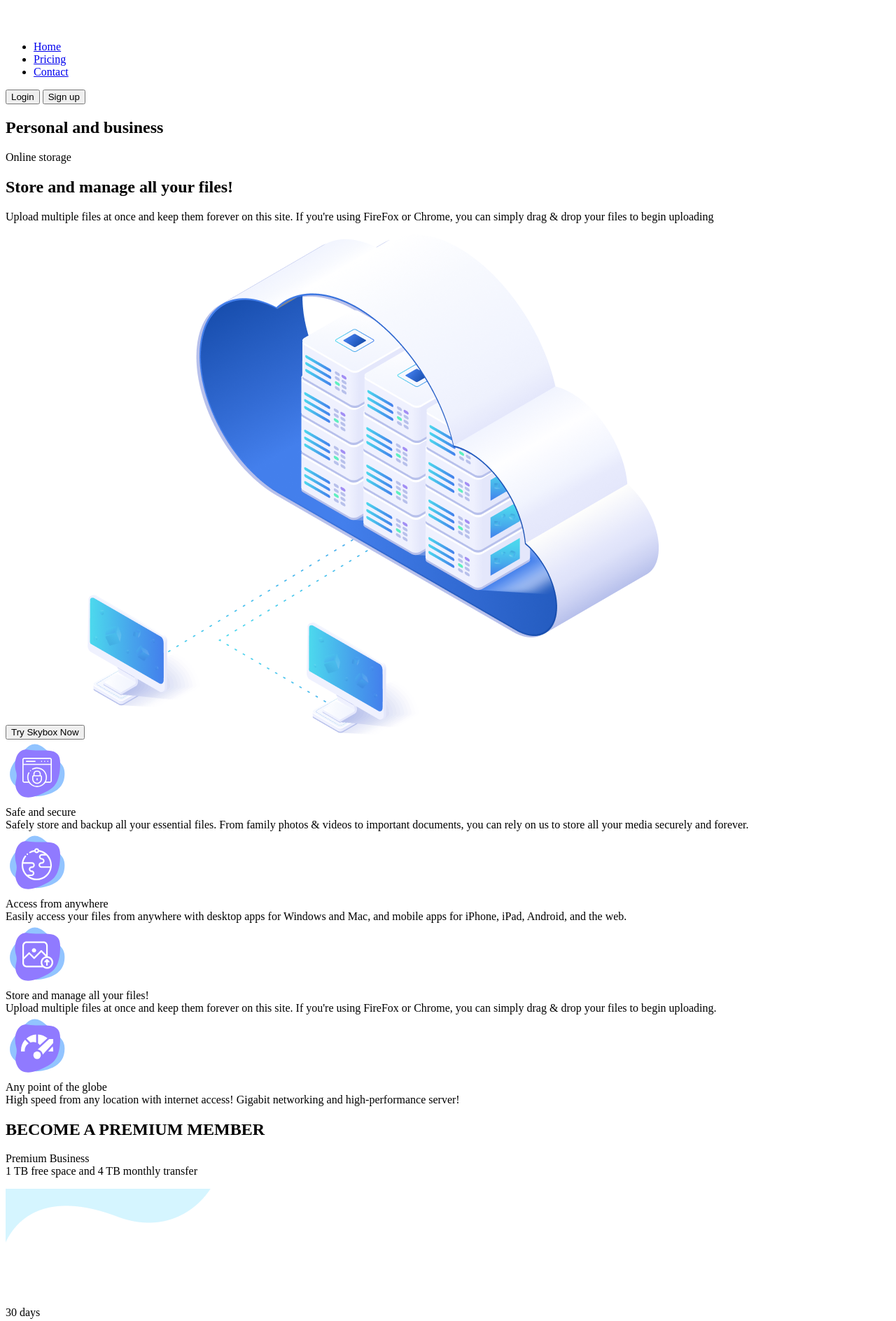
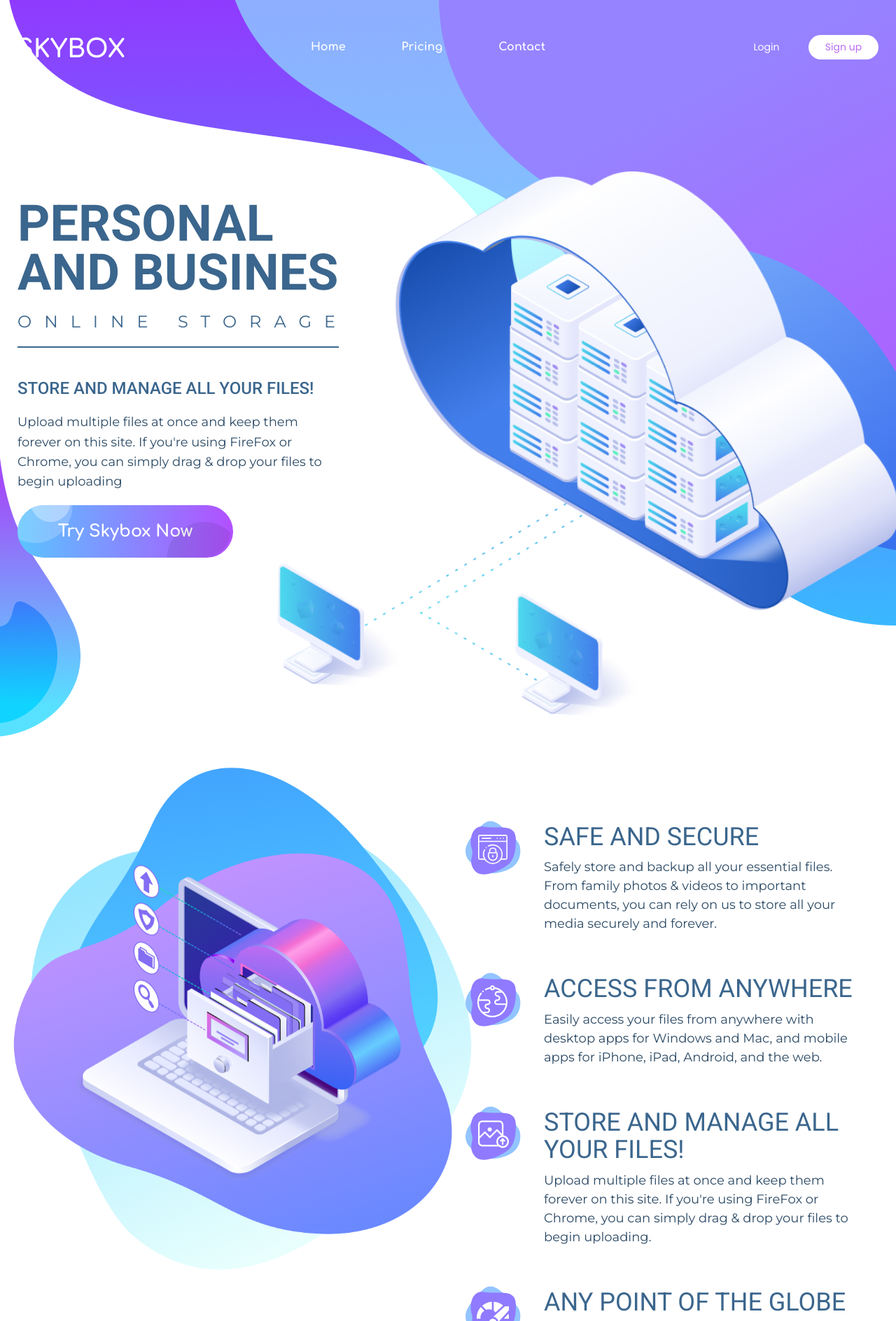
Before and after one commit to Resedare/pet-landing, a plain HTML site: page index.html in a window 1280 px wide. Shown: the top 1888 px of the page at 70% size. Drawn offline with Linux system fonts and the light colour scheme.

Commit message:
styles for header and feature

```diff
--- /dev/null
+++ b/css/reset.css
@@ -0,0 +1,43 @@
+html, body, div, span, applet, object, iframe,
+h1, h2, h3, h4, h5, h6, p, blockquote, pre,
+a, abbr, acronym, address, big, cite, code,
+del, dfn, em, img, ins, kbd, q, s, samp,
+small, strike, strong, sub, sup, tt, var,
+b, u, i, center,
+dl, dt, dd, ol, ul, li,
+fieldset, form, label, legend,
+table, caption, tbody, tfoot, thead, tr, th, td,
+article, aside, canvas, details, embed,
+figure, figcaption, footer, header, hgroup,
+menu, nav, output, ruby, section, summary,
+time, mark, audio, video {
+	margin: 0;
+	padding: 0;
+	border: 0;
+	font-size: 100%;
+	font: inherit;
+	vertical-align: baseline;
+}
+/* HTML5 display-role reset for older browsers */
+article, aside, details, figcaption, figure,
+footer, header, hgroup, menu, nav, section {
+	display: block;
+}
+body {
+	line-height: 1;
+}
+ol, ul {
+	list-style: none;
+}
+blockquote, q {
+	quotes: none;
+}
+blockquote:before, blockquote:after,
+q:before, q:after {
+	content: '';
+	content: none;
+}
+table {
+	border-collapse: collapse;
+	border-spacing: 0;
+}
--- a/css/style.css
+++ b/css/style.css
@@ -0,0 +1,310 @@
+:root {
+    --primary-text: #3B668D;
+    --secondary-text: #2B4964;
+}
+
+.background-home {
+    background-image: url("/assets/img/header-background.jpg");
+    background-repeat: no-repeat;
+    padding-bottom: 270px;
+}
+.container {
+    max-width: 1250px;
+    margin: 0 auto;
+}
+.navigation {
+    padding: 50px 10px;
+    display: flex;
+    justify-content: space-between;
+    align-items: center;
+    margin-bottom: 150px;
+    flex-wrap: wrap;
+}
+.logo {
+}
+.navigation__logo {
+}
+.navigation__list {
+    display: flex;
+    list-style: none;
+    gap: 80px;
+}
+.navigation__item {
+}
+.navigation__link {
+    display: inline-block;
+    font-family: "Comfortaa", sans-serif;
+    text-decoration: none;
+    color: white;
+    font-weight: bold;
+}
+.navigation__link::after {
+    display: block;
+    content: "";
+    width: 0%;
+    height: 2px;
+    background-color: white;
+    transition: 0.3s ease-in-out;
+}
+.navigation__link:hover::after {
+    width: 100%;
+}
+.navigation__auth {
+    display: flex;
+    gap: 10px;
+}
+.navigation__auth-login, .navigation__auth-sign-up {
+    font-family: "Poppins", sans-serif;
+    background-color: transparent;
+    color: white;
+    border: none;
+    width: 100px;
+    height: 35px;
+    border-radius: 20px;
+    font-size: 14px;
+    transition: 0.3s;
+}
+.navigation__auth-login {
+}
+.navigation__auth-sign-up {
+    background-color: white;
+    color: #BB6DF3;
+}
+.navigation__auth-login:hover  {
+    background-color: white;
+    color: #BB6DF3;
+}
+.navigation__auth-sign-up:hover {
+    transform: scale(110%);
+}
+.header {
+    padding: 0 10px;
+    width: 100%;
+    position: relative;
+}
+.header__inner {
+    max-width: 459px;
+}
+.header__title {
+    font-family: "Roboto", sans-serif;
+    font-weight: bold;
+    font-size: 72px;
+    line-height: 70px;
+    text-transform: uppercase;
+    color: var(--primary-text)
+}
+.header__title-secondary {
+    font-family: "Montserrat", sans-serif;
+    font-size: 24px;
+    line-height: 70px;
+    letter-spacing: 0.75em;
+    margin-right: -0.75em;
+    text-transform: uppercase;
+    color: var(--primary-text)
+
+}
+.header__line {
+    height: 2px;
+    background-color: var(--primary-text);
+    margin-bottom: 40px;
+}
+.header__subtitle {
+    font-family: "Roboto", sans-serif;
+    font-weight:500;
+    font-size: 24px;
+    line-height: 156%;
+    color: var(--primary-text);
+    text-transform: uppercase;
+    margin-bottom: 15px;
+}
+.header__information {
+    font-family: "Montserrat", sans-serif;
+    font-size: 18px;
+    font-weight: 400;
+    color: var(--secondary-text);
+    letter-spacing: 7.5%;
+    line-height: 156%;
+    margin-bottom: 20px;
+}
+.header__try-btn {
+    position: relative;
+    overflow: hidden;
+    width: 308px;
+    height: 75px;
+    border-radius: 50px;
+    font-family: "Comfortaa", sans-serif;
+    font-size: 24px;
+    font-weight: bold;
+    border: none;
+    background: linear-gradient(90deg, #5AC4FF 0, #B250FF 100%);
+    color: white;
+    cursor: pointer;
+}
+.header__try-btn::before {
+    content: '';
+    position: absolute;
+    top: 0;
+    left: 0;
+    width: 100%;
+    height: 100%;
+    background: url(/assets/img/button-background.png) no-repeat;
+    z-index: 1;
+    transition: transform 0.3s ease;
+
+}
+.header__try-btn:hover::before {
+    transform: rotateX(180deg)
+}
+.header__figure {
+    width: 70%;
+    position: absolute;
+    top: -50px;
+    right: 0;
+    animation: moveUpDown 4s ease-in-out infinite;
+    pointer-events: none;
+}
+.main-content {
+}
+.features {
+    background-image: url('/assets/img/features-background.jpg');
+    background-size: 60%;
+    background-repeat: no-repeat;
+    padding-bottom: 500px;
+    position: relative;
+}
+.features__inner {
+    width: 100%;
+    display: flex;
+    justify-content: flex-end;
+}
+.features__inner-figure {
+    width: 90%;
+    max-width: 50%;
+    position: absolute;
+    left: 0;
+    top: 5%;
+    animation: moveUpDown 4s ease-in-out infinite;
+
+}
+.features__list {
+    margin-top: 100px;
+    max-width: 606px;
+    display: flex;
+    flex-direction: column;
+    row-gap: 50px;
+}
+.feature {
+    display: flex;
+    align-items: start;
+    gap: 25px;
+}
+.feature__icon {
+}
+.icon-secure {
+}
+.feature__texts {
+}
+.feature__texts-title {
+    margin: 10px 0;
+    max-width: 488px;
+    font-family: "Roboto", sans-serif;
+    font-weight:400;
+    font-size: 36px;
+    line-height: 39.5px;
+    color: var(--primary-text);
+    text-transform: uppercase;
+}
+.feature__texts-description {
+    max-width: 438px;
+    font-family: "Montserrat", sans-serif;
+    font-size: 18px;
+    line-height: 150%;
+    color: var(--secondary-text);
+}
+.icon-access {
+}
+.icon-store {
+}
+.icon-any {
+}
+.subscription {
+}
+.subscription__title {
+}
+.subscription__description {
+}
+.subscription__choose {
+}
+.subscription__item {
+}
+.subscription__item-background {
+}
+.subscription__item-duration {
+}
+.subscription__item-price {
+}
+.subscription__item-options {
+}
+.subscription__item-features-option {
+}
+.subscription__item-features-option-text {
+}
+.subscription__item-features-option-check {
+}
+.subscription__item-popular {
+}
+.subscription__item-sign-up {
+}
+.subscription__item-guarantee {
+}
+.stats {
+}
+.stats__box {
+}
+.stats__box-item {
+}
+.stats__box-item-icon {
+}
+.stats__box-item-texts {
+}
+.stats__box-item-texts-amount {
+}
+.stats__box-item-texts-description {
+}
+.footer {
+}
+.footer__blocks {
+}
+.footer__blocks-about {
+}
+.footer__blocks-about-title {
+}
+.footer__blocks-about-description {
+}
+.footer__blocks-featured {
+}
+.footer__blocks-featured-title {
+}
+.footer__blocks-featured-list {
+}
+.footer__blocks-contact {
+}
+.footer__blocks-contact-title {
+}
+.footer__blocks-contact-list {
+}
+.footer--line {
+}
+.footer__copyright {
+}
+
+
+/* Анимации */
+@keyframes moveUpDown {
+    0%, 100% {
+        transform: translateY(0);
+    }
+    50% {
+        transform: translateY(20px);
+    }
+}
--- a/index.html
+++ b/index.html
@@ -4,14 +4,24 @@
 <head>
     <meta charset="UTF-8">
     <meta name="viewport" content="width=device-width, initial-scale=1.0">
+    <link rel="stylesheet" href="css/reset.css">
     <link rel="stylesheet" href="css/style.css">
+    <link rel="preconnect" href="https://fonts.googleapis.com">
+    <link rel="preconnect" href="https://fonts.gstatic.com" crossorigin>
+    <link href="https://fonts.googleapis.com/css2?family=Comfortaa:wght@300..700&display=swap" rel="stylesheet">
+    <link
+        href="https://fonts.googleapis.com/css2?family=Poppins:ital,wght@0,100;0,200;0,300;0,400;0,500;0,600;0,700;0,800;0,900;1,100;1,200;1,300;1,400;1,500;1,600;1,700;1,800;1,900&display=swap"
+        rel="stylesheet">
+    <link
+        href="https://fonts.googleapis.com/css2?family=Montserrat:ital,wght@0,100..900;1,100..900&family=Roboto:ital,wght@0,100;0,300;0,400;0,500;0,700;0,900;1,100;1,300;1,400;1,500;1,700;1,900&display=swap"
+        rel="stylesheet">
     <title>Document</title>
 </head>
 
 <body>
     <section class="background-home">
+        <div class="container">
             <nav class="navigation">
-            <div class="container">
                 <img src="assets/icons/logo.svg" alt="Logo" class="logo navigation__logo">
                 <ul class="navigation__list">
                     <li class="navigation__item"><a href="#" class="navigation__link">Home</a></li>
@@ -22,28 +32,34 @@
                     <button class="navigation__auth-login">Login</button>
                     <button class="navigation__auth-sign-up">Sign up</button>
                 </div>
-            </div>
             </nav>
             <header class="header">
-            <h1 class="header__title">Personal and business</h1>
+                <div class="header__inner">
+                    <h1 class="header__title">Personal and busines</h1>
                     <p class="header__title-secondary">Online storage</p>
                     <div class="header__line"></div>
                     <h2 class="header__subtitle">Store and manage all your files!</h2>
                     <p class="header__information">Upload multiple files at once and keep them forever on this site. If
                         you're using FireFox or Chrome, you can simply drag & drop your files to begin uploading</p>
                     <button class="header__try-btn">Try Skybox Now</button>
+                </div>
                 <img src="assets/img/header-figure.png" alt="Header figure" class="header__figure">
             </header>
+        </div>
     </section>
     <main class="main-content">
         <section class="features">
+            <div class="container">
+                <div class="features__inner">
+                    <img src="/assets/img/features-figure.png" alt="" class="features__inner-figure">
                     <div class="features__list">
                         <div class="feature">
                             <img src="assets/icons/icon-secure.svg" alt="Safe" class="feature__icon icon-secure">
                             <div class="feature__texts">
                                 <div class="feature__texts-title">Safe and secure</div>
                                 <div class="feature__texts-description">Safely store and backup all your essential
-                            files. From family photos & videos to important documents, you can rely on us to store
+                                    files. From family photos & videos to important documents, you can rely on us to
+                                    store
                                     all your media securely and forever.</div>
                             </div>
                         </div>
@@ -57,11 +73,13 @@
                             </div>
                         </div>
                         <div class="feature">
-                    <img src="assets/icons/icon-store.svg" alt="Store and manage" class="feature__icon icon-store">
+                            <img src="assets/icons/icon-store.svg" alt="Store and manage"
+                                class="feature__icon icon-store">
                             <div class="feature__texts">
                                 <div class="feature__texts-title">Store and manage all your files!</div>
                                 <div class="feature__texts-description">Upload multiple files at once and keep them
-                            forever on this site. If you're using FireFox or Chrome, you can simply drag & drop your
+                                    forever on this site. If you're using FireFox or Chrome, you can simply drag & drop
+                                    your
                                     files to begin uploading.</div>
                             </div>
                         </div>
@@ -74,13 +92,15 @@
                             </div>
                         </div>
                     </div>
+                </div>
+            </div>
         </section>
         <section class="subscription">
+            <div class="container">
                 <h2 class="subscription__title">BECOME A PREMIUM MEMBER</h2>
                 <p class="subscription__description">Premium Business <br>1 TB free space and 4 TB monthly transfer</p>
                 <div class="subscription__choose">
                     <div class="subscription__item">
-                    <img src="assets/img/subscription1-figure.png" alt="" class="subscription__item-background">
                         <p class="subscription__item-duration">30 days</p>
                         <p class="subscription__item-price">$20.99</p>
                         <hr>
@@ -105,7 +125,6 @@
                     </div>
                     <div class="subscription__item">
                         <p class="subscription__item-popular">Most popular</p>
-                    <img src="assets/img/subscription2-figure.png" alt="" class="subscription__item-background">
                         <p class="subscription__item-duration">30 days</p>
                         <p class="subscription__item-price">$$46.99</p>
                         <hr>
@@ -131,7 +150,6 @@
                         <p class="subscription__item-guarantee">14-day money back guarantee</p>
                     </div>
                     <div class="subscription__item">
-                    <img src="assets/img/subscription3-figure.png" alt="" class="subscription__item-background">
                         <p class="subscription__item-duration">365 days</p>
                         <p class="subscription__item-price">$127.99</p>
                         <hr>
@@ -155,8 +173,10 @@
                         </div>
                     </div>
                 </div>
+            </div>
         </section>
         <section class="stats">
+            <div class="container">
                 <div class="stats__box">
                     <div class="stats__box-item">
                         <img src="" alt="" class="stats__box-item-icon">
@@ -173,15 +193,20 @@
                         </div>
                     </div>
                 </div>
+            </div>
         </section>
     </main>
     <footer class="footer">
+        <div class="container">
             <div class="footer__blocks">
                 <div class="footer__blocks-about">
                     <h3 class="footer__blocks-about-title">About us</h3>
-                <p class="footer__blocks-about-description">When using the SKYBOX Services You may transmit, store and
-                    or share certain data, information, files, etc. (altogether “Service Data”). For the avoidance of
-                    doubt, You retain full ownership of Your Service Data. SKYBOX doea that You or any other uss while
+                    <p class="footer__blocks-about-description">When using the SKYBOX Services You may transmit, store
+                        and
+                        or share certain data, information, files, etc. (altogether “Service Data”). For the avoidance
+                        of
+                        doubt, You retain full ownership of Your Service Data. SKYBOX doea that You or any other uss
+                        while
                         using the Service. SKYBOX agrees that these Terms do not grant</p>
                 </div>
                 <div class="footer__blocks-featured">
@@ -209,6 +234,7 @@
             </div>
             <div class="footer--line"></div>
             <p class="footer__copyright">Copyright &copy; 2016 - 2021 - SkyBox - Online File Storage</p>
+        </div>
     </footer>
 </body>
 
```
Also changed, not shown: assets/img/button-background.png (added). Lines whose indentation alone changed are shown as unchanged.
